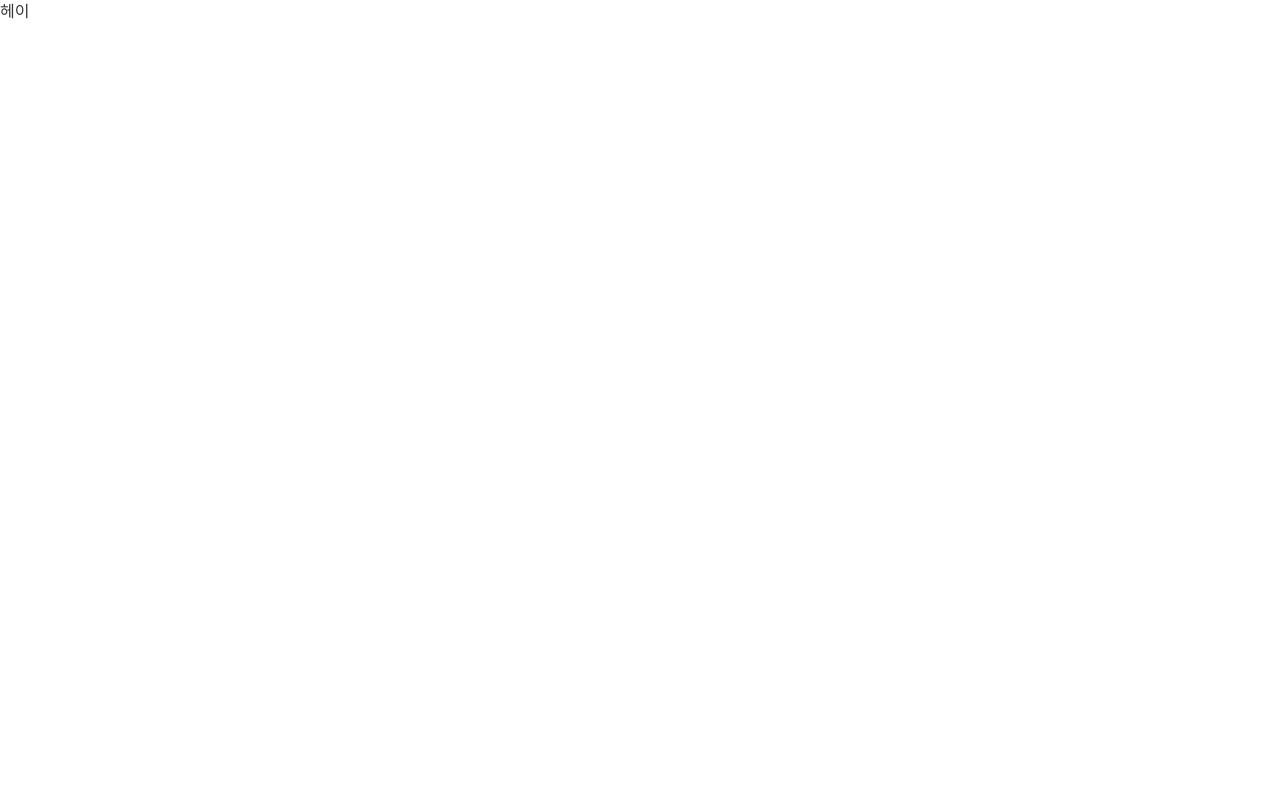
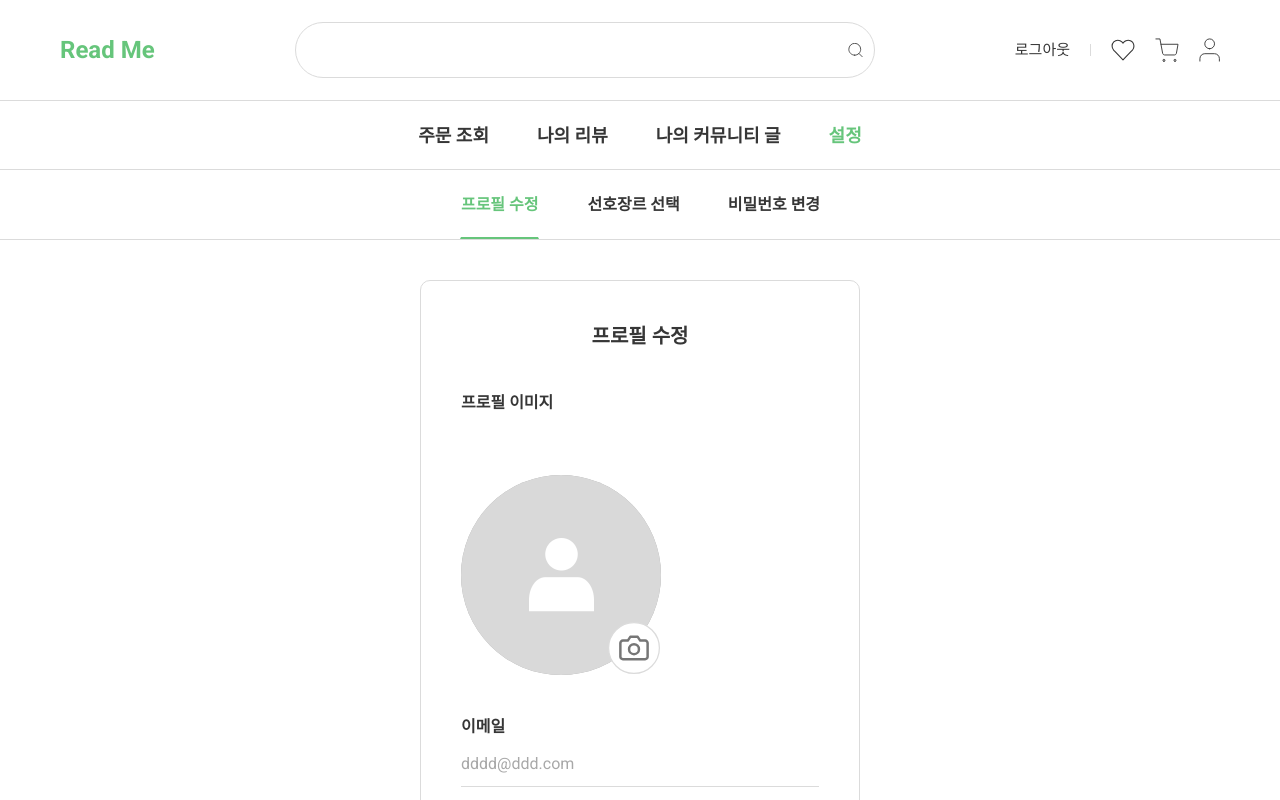
Before and after one commit to yunajoe/front_bookstore-README, a Next.js app: page /mypage/setting/editProfile in a window 1280 px wide. Shown: the top 800 px of the page. Built offline with nearby package versions, Linux system fonts and the light colour scheme.

Commit message:
[#176] 설정 페이지-프로필수정 조립 (#187)
* refactor: editProfile -> File타입을 보내도록 수정

* fix: 큰 사이즈 이미지 선택시 레이아웃 깨지던 현상 수정

* feat: submit시 토스트 메시지 띄우기

```diff
--- /dev/null
+++ b/src/components/layout/settingPageLayout.tsx
@@ -0,0 +1,21 @@
+import { ReactNode } from 'react';
+
+interface ProfileEditPageLayoutProps {
+  header: ReactNode;
+  main: ReactNode;
+}
+
+function SettingPageLayout({ header, main }: ProfileEditPageLayoutProps) {
+  return (
+    <>
+      <div role="container" className="flex flex-col gap-40">
+        <div role="header">{header}</div>
+        <div role="content" className="flex-center">
+          {main}
+        </div>
+      </div>
+    </>
+  );
+}
+
+export default SettingPageLayout;
--- a/src/components/profile/editProfile/editProfile.tsx
+++ b/src/components/profile/editProfile/editProfile.tsx
@@ -6,6 +6,7 @@ import DefaultUserProfile from '@/public/images/DefaultUserProfile.png';
 import { TextInput } from '@/components/input/signInput/signInput';
 import { EditProfileProps, EditProfileType } from '@/types/editProfileTypes';
 import RegisterButton from '@/components/button/register/registerButton';
+import { notify } from '@/components/toast/toast';
 
 function EditProfile({
   initialProfileImageUrl,
@@ -16,16 +17,18 @@ function EditProfile({
   const [profileImageUrl, setProfileImageUrl] = useState<string>(
     initialProfileImageUrl || '',
   );
+  const [profileImageFile, setProfileImageFile] = useState<File | null>(null);
   const method = useForm<EditProfileType>({
     mode: 'onSubmit',
     defaultValues: {
-      ImageUrl: initialProfileImageUrl,
+      profileImage: initialProfileImageUrl,
       nickname: initialNickname,
     },
   });
   const {
     register,
     handleSubmit,
+    getValues,
     formState: { errors },
   } = method;
 
@@ -38,7 +41,13 @@ function EditProfile({
   };
 
   const onSubmit = () => {
-    // 프로필url과 닉네임을 서버로 보낼거에용
+    console.log(profileImageFile, getValues('nickname'));
+    // profileImageFile과 닉네임을 서버로 보낼거에용
+    // 성공하면 토스트띄우기
+    notify({
+      type: 'success',
+      text: '프로필을 변경했어요 😘',
+    });
   };
 
   const handleClickInput = () => {
@@ -55,18 +64,20 @@ function EditProfile({
         reader.onload = () => {
           if (typeof reader.result === 'string') {
             setProfileImageUrl(reader.result);
+            setProfileImageFile(file);
           }
           resolve();
         };
       });
     }
+
     return Promise.resolve();
   };
 
   return (
     <FormProvider {...method}>
       <div
-        className="max-h-745 max-w-440 rounded-[10px] border border-gray-1 bg-white
+        className="max-h-745 mobile:360 w-440 rounded-[10px] border border-gray-1 bg-white
           p-40 mobile:border-none">
         <div className="flex-center mb-40">
           <h1 className="text-20 font-bold"> 프로필 수정</h1>
@@ -74,21 +85,20 @@ function EditProfile({
         <form
           className="flex flex-col gap-40 mobile:m-15"
           onSubmit={handleSubmit(onSubmit)}>
-          <div>
           <h2 className="mb-20 font-bold">프로필 이미지</h2>
-            <div>
+
           <div
             className="relative h-200 w-200 cursor-pointer rounded-full bg-gray-2"
             onClick={handleClickInput}>
             <Image
               src={profileImageUrl || DefaultUserProfile}
               alt="프로필 이미지"
-                  width={200}
-                  height={200}
-                  className="max-h-200 max-w-200 rounded-full object-cover"
+              className="rounded-full"
+              fill
             />
             <input
               type="file"
+              id="profileImage"
               className="hidden"
               ref={imageUploaderRef}
               onChange={(e) => {
@@ -106,8 +116,7 @@ function EditProfile({
               className="absolute bottom-1 right-1"
             />
           </div>
-            </div>
-          </div>
+
           <div>
             <label className="w-full text-left text-16 font-bold text-black">
               이메일
--- a/src/pages/mypage/setting/editProfile/index.tsx
+++ b/src/pages/mypage/setting/editProfile/index.tsx
@@ -1,5 +1,14 @@
 import MainLayout from '@/components/layout/mainLayout';
+import EditPassword from '../editPassword';
+import SettingPageLayout from '@/components/layout/settingPageLayout';
+import Header from '@/components/header';
+import EditProfile from '@/components/profile/editProfile/editProfile';
 
-export default function EditProfile() {
-  return <div>헤이</div>;
+export default function EditProfilePage() {
+  return (
+    <SettingPageLayout
+      header={<Header isLoggedIn />}
+      main={<EditProfile initialNickname="기본닉네임" email="dddd@ddd.com" />}
+    />
+  );
 }
--- a/src/types/editProfileTypes.ts
+++ b/src/types/editProfileTypes.ts
@@ -1,5 +1,5 @@
 export interface EditProfileType {
-  ImageUrl?: string | null;
+  profileImage?: string | null;
   nickname?: string | null;
 }
 
```
Lines whose indentation alone changed are shown as unchanged.
